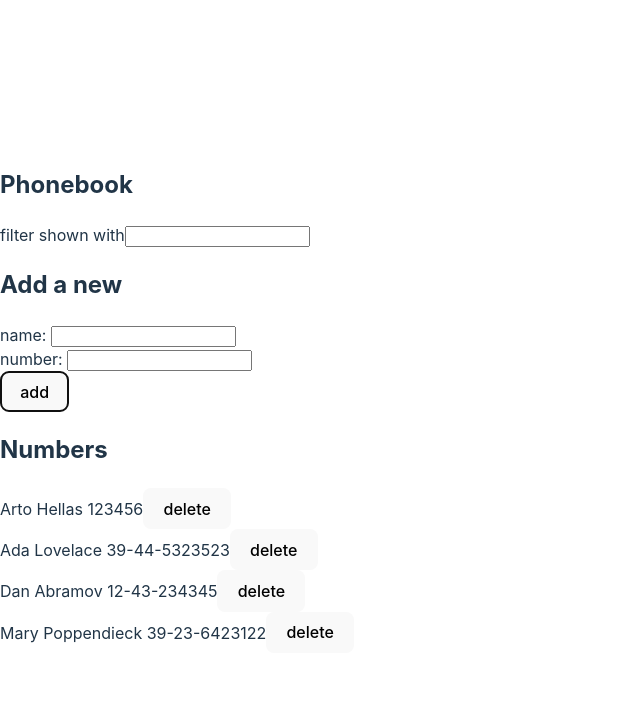
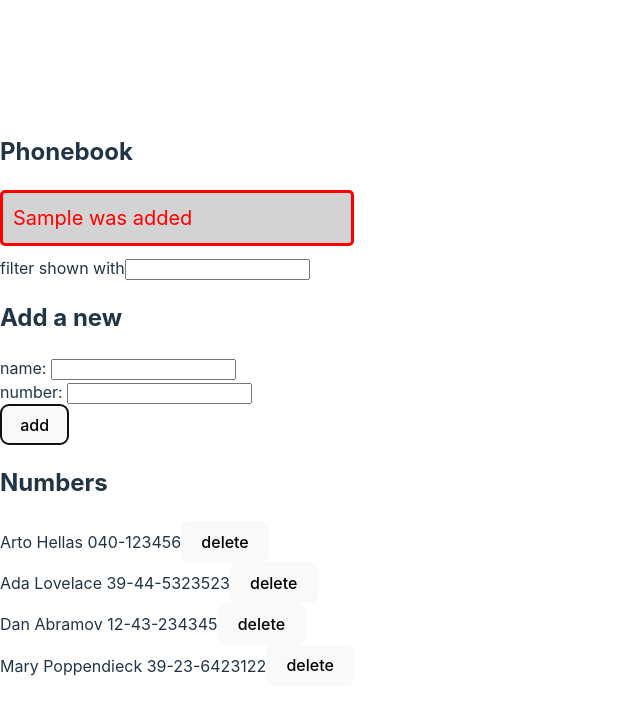
Before and after one commit to mankeli86/FullStackOpen23, a React (Vite) app in the folder osa2/puhelinluettelo/: page / in a window 1280 px wide. Both pictures are taken after typing "Sample", "Sample" into the empty fields and a click on the button "add". Shown: the top 714 px of the page, without its empty margins (0-640 px from the left). Built offline with nearby package versions, Linux system fonts and the light colour scheme; no server answers; data requests are answered from the project's data file.

Commit message:
puhelinluettelo step11

```diff
--- a/osa2/puhelinluettelo/db.json
+++ b/osa2/puhelinluettelo/db.json
@@ -1,8 +1,8 @@
 {
-  "persons": [
+  "persons":[
     {
       "name": "Arto Hellas",
-      "number": "123456",
+      "number": "040-123456",
       "id": 1
     },
     {
--- a/osa2/puhelinluettelo/src/App.jsx
+++ b/osa2/puhelinluettelo/src/App.jsx
@@ -1,5 +1,6 @@
 import { useEffect, useState } from 'react'
 import contactService from './contactService'
+import './index.css'
 
 const Filter = ({ search, handleSearch }) => {
   return (
@@ -32,12 +33,25 @@
   )
 }
 
+const Notification = ({ message }) => {
+  if (message === null) {
+    return null
+  }
+
+  return (
+    <div className="error">
+      {message}
+    </div>
+  )
+}
+
 const App = () => {
   const [persons, setPersons] = useState([])
   const [newName, setNewName] = useState('')
   const [newNumber, setNewNumber] = useState('')
   const [nameSearch, setNameSearch] = useState('')
   const [filteredNames, setFilteredNames] = useState(persons)
+  const [errorMessage, setErrorMessage] = useState(null)
 
   useEffect(() => {
     contactService
@@ -61,6 +75,12 @@
                   setFilteredNames(p)
                 })
           })
+      setErrorMessage(
+        `${name} was deleted`
+      )
+      setTimeout(() => {
+        setErrorMessage(null)
+      }, 3000)
     }
   }
 
@@ -84,6 +104,12 @@
                     setFilteredNames(p)
                   })
             })
+        setErrorMessage(
+          `${newName} was changed`
+        )
+        setTimeout(() => {
+          setErrorMessage(null)
+        }, 3000)
       }
     }
     else {
@@ -93,6 +119,12 @@
           setPersons(persons.concat(returnedNames))
           setFilteredNames(persons.concat(returnedNames))
           })
+      setErrorMessage(
+        `${newName} was added`
+      )
+      setTimeout(() => {
+        setErrorMessage(null)
+      }, 3000)
     }
     setNewName('')
     setNewNumber('')
@@ -116,6 +148,7 @@
   return (
     <div>
       <h2>Phonebook</h2>
+      <Notification message={errorMessage} />
       <Filter search={nameSearch} handleSearch={handleSearchChange}/>
       <h2>Add a new</h2>
       <PersonForm name={newName} number={newNumber} handleName={handleNameChange}
--- a/osa2/puhelinluettelo/src/index.css
+++ b/osa2/puhelinluettelo/src/index.css
@@ -67,3 +67,13 @@
     background-color: #f9f9f9;
   }
 }
+
+.error {
+  color: red;
+  background: lightgrey;
+  font-size: 20px;
+  border-style: solid;
+  border-radius: 5px;
+  padding: 10px;
+  margin-bottom: 10px;
+}
```
